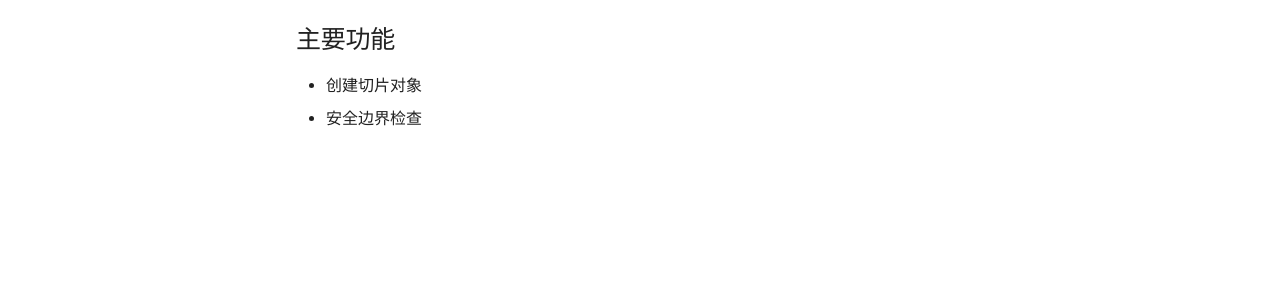
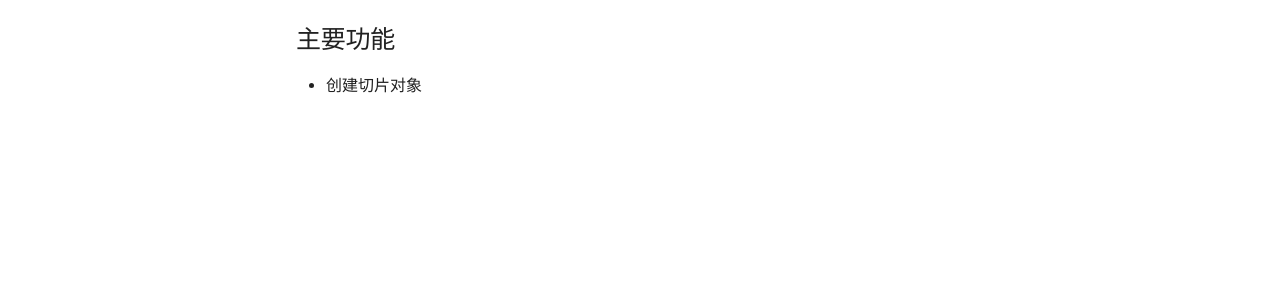
Before and after one commit to 0x00-pl/make_slice, an MkDocs documentation site: the page built from docs/index.md, in a window 1280 px wide. Shown: the part 206-506 px from the top of the page. Built offline with MkDocs 1.6.1 and Material for MkDocs 9.7.7, drawn with Linux system fonts in a browser that asks for light colours.

Commit message:
modified:   docs/index.md

```diff
--- a/docs/index.md
+++ b/docs/index.md
@@ -3,4 +3,3 @@
 ## 主要功能
 
 - 创建切片对象
-- 安全边界检查
```
